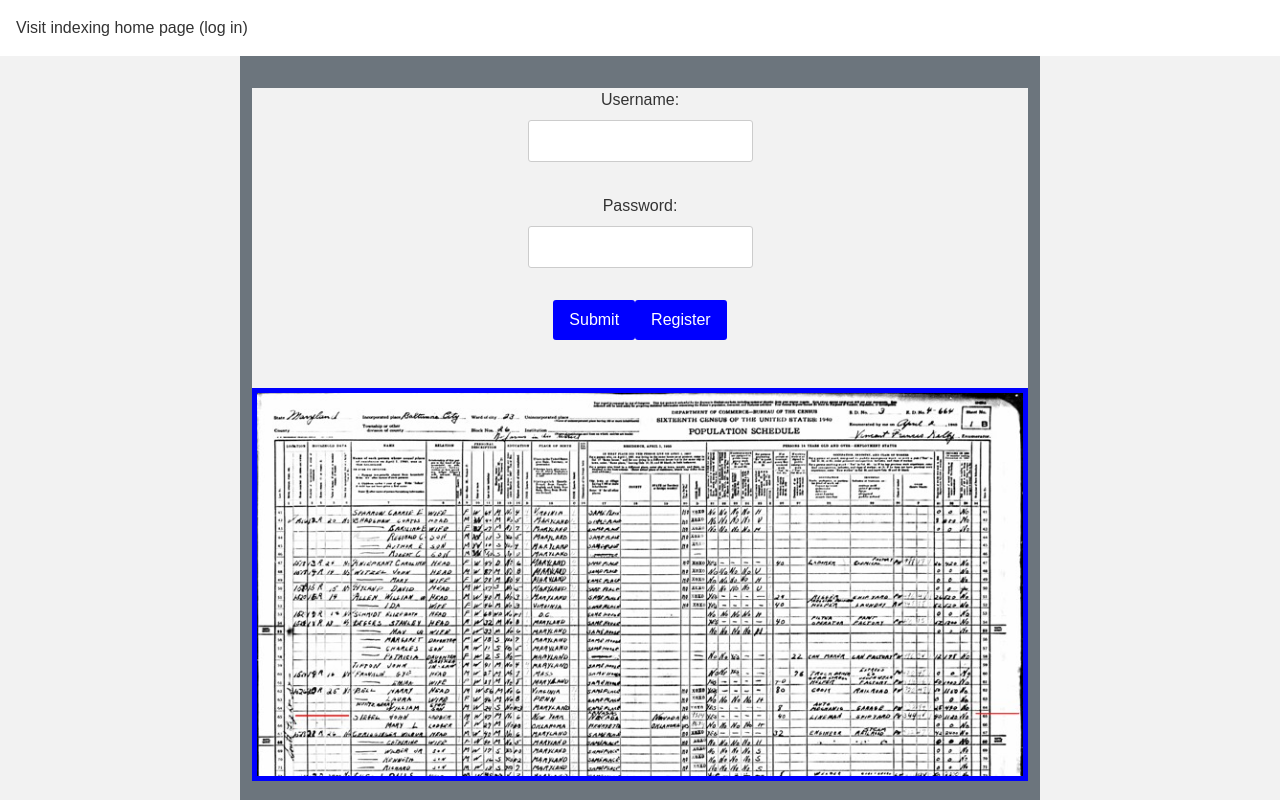
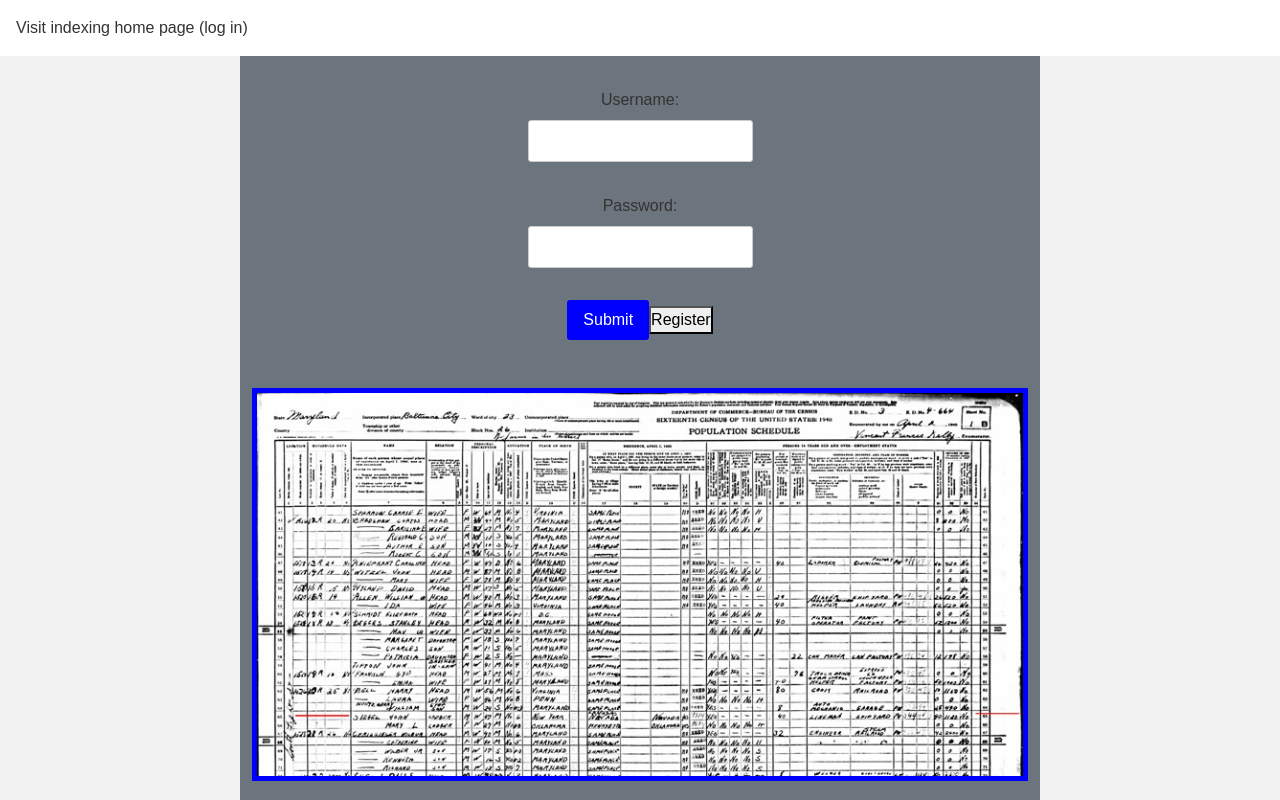
Before and after one commit to zinga331/recognition-frontend, a React (Vite) app in the folder chris-startup/: page / in a window 1280 px wide. Shown: the top 800 px of the page. Built offline with nearby package versions, Linux system fonts and the light colour scheme.

Commit message:
Login page is mostly functional.

```diff
--- a/chris-startup/src/login/login.jsx
+++ b/chris-startup/src/login/login.jsx
@@ -1,23 +1,80 @@
-import React from "react";
+import React, { useState } from 'react';
 
 export function Login() {
+    const [username, setUsername] = useState('');
+    const [password, setPassword] = useState('');
+
+    async function handleLogin(event) {
+        event.preventDefault();
+        let res = await fetch("/api/login", {
+            method: "POST",
+            headers: {
+                "Content-Type": "application/json",
+            },
+            body: JSON.stringify({ username, password }),
+        });
+
+        res = await res.json();
+
+        if (res.username) {
+            localStorage.setItem("username", username);
+            window.location.href = "home.html";
+        } else {
+            alert("Invalid username or password");
+        }
+    }
+
+    async function handleRegister(event) {
+        event.preventDefault();
+        let errorMessage = "";
+
+        if (username.length < 3) {
+            errorMessage += "Username must be at least 3 characters.\n";
+        }
+
+        if (password.length < 3) {
+            errorMessage += "Password must be at least 3 characters.\n";
+        }
+
+        if (errorMessage) {
+            alert(errorMessage);
+            return;
+        }
+
+        let res = await fetch("/api/register", {
+            method: "POST",
+            headers: {
+                "Content-Type": "application/json",
+            },
+            body: JSON.stringify({ username, password }),
+        });
+
+        res = await res.json();
+
+        if (res.username) {
+            localStorage.setItem("username", username);
+            window.location.href = "home.html";
+        } else {
+            alert("That username is unavailable");
+        }
+    }
+
     return (
-    <main className="container-fluid bg-secondary text-center">
-      <body>
+        <main className='container-fluid bg-secondary text-center'>
             <div id="login">
                 <p>
-            <label for="username">Username: </label>
-            <input type="username" id="username" name="varUsername" />
+                    <label htmlFor="username">Username: </label>
+                    <input type="username" id="username" value={username} onChange={e => setUsername(e.target.value)} />
                 </p>
                 <p>
-            <label for="password">Password: </label>
-            <input type="password" id="password" name="varPassword" />
+                    <label htmlFor="password">Password: </label>
+                    <input type="password" id="password" value={password} onChange={e => setPassword(e.target.value)} />
                 </p>
                 <div className="button-container">
-            <button id="submit-button" type="submit">
+                    <button id="submit-button" type="submit" onClick={handleLogin}>
                         Submit
                     </button>
-            <button id="register-button" type="register">
+                    <button id="register-button" type="button" onClick={handleRegister}>
                         Register
                     </button>
                 </div>
@@ -28,8 +85,6 @@ export function Login() {
                 src="images/census_example.png"
                 width="800px"
             />
-        <script src="login.js"></script>
-      </body>
         </main>
     );
 }
```
Lines whose indentation alone changed are shown as unchanged.
